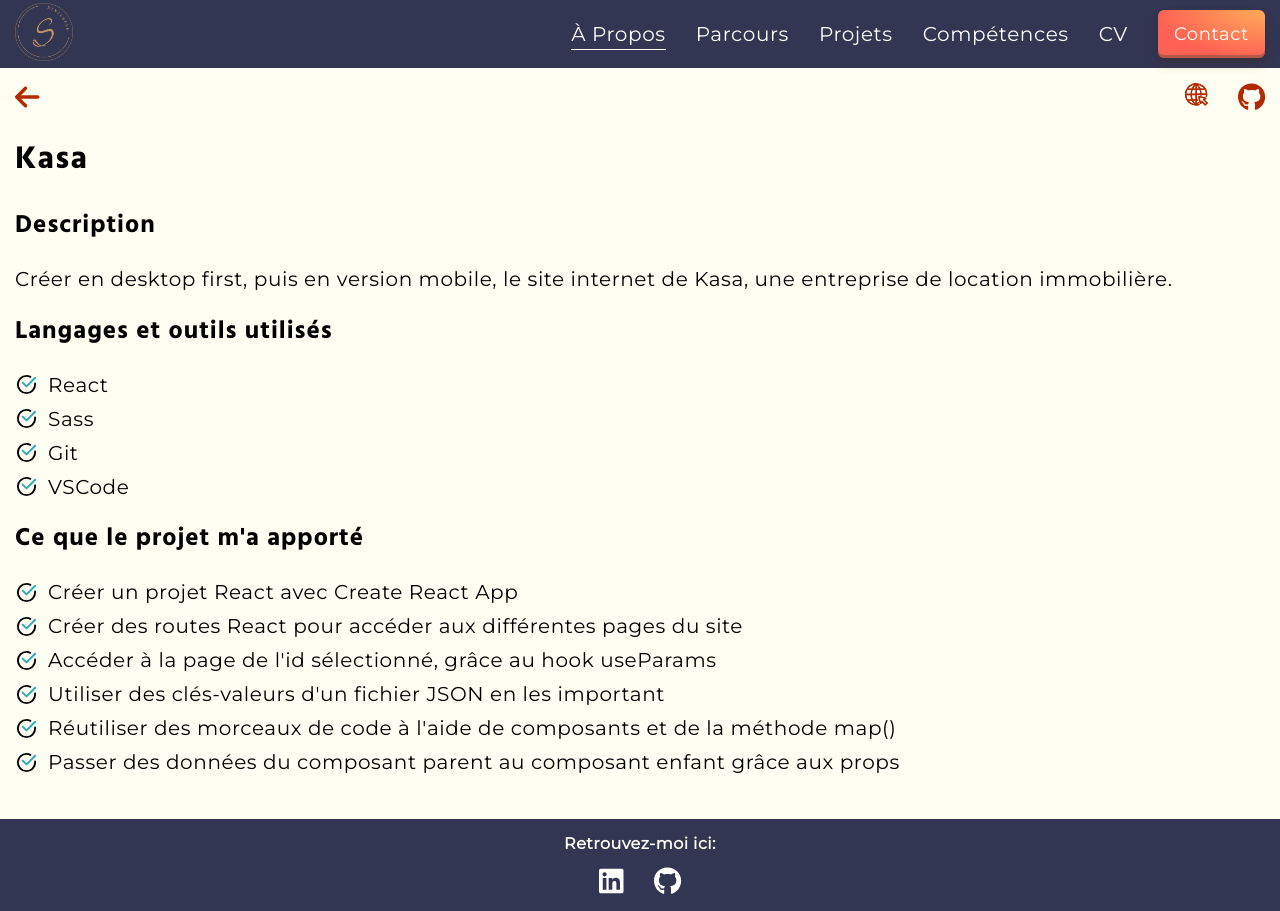
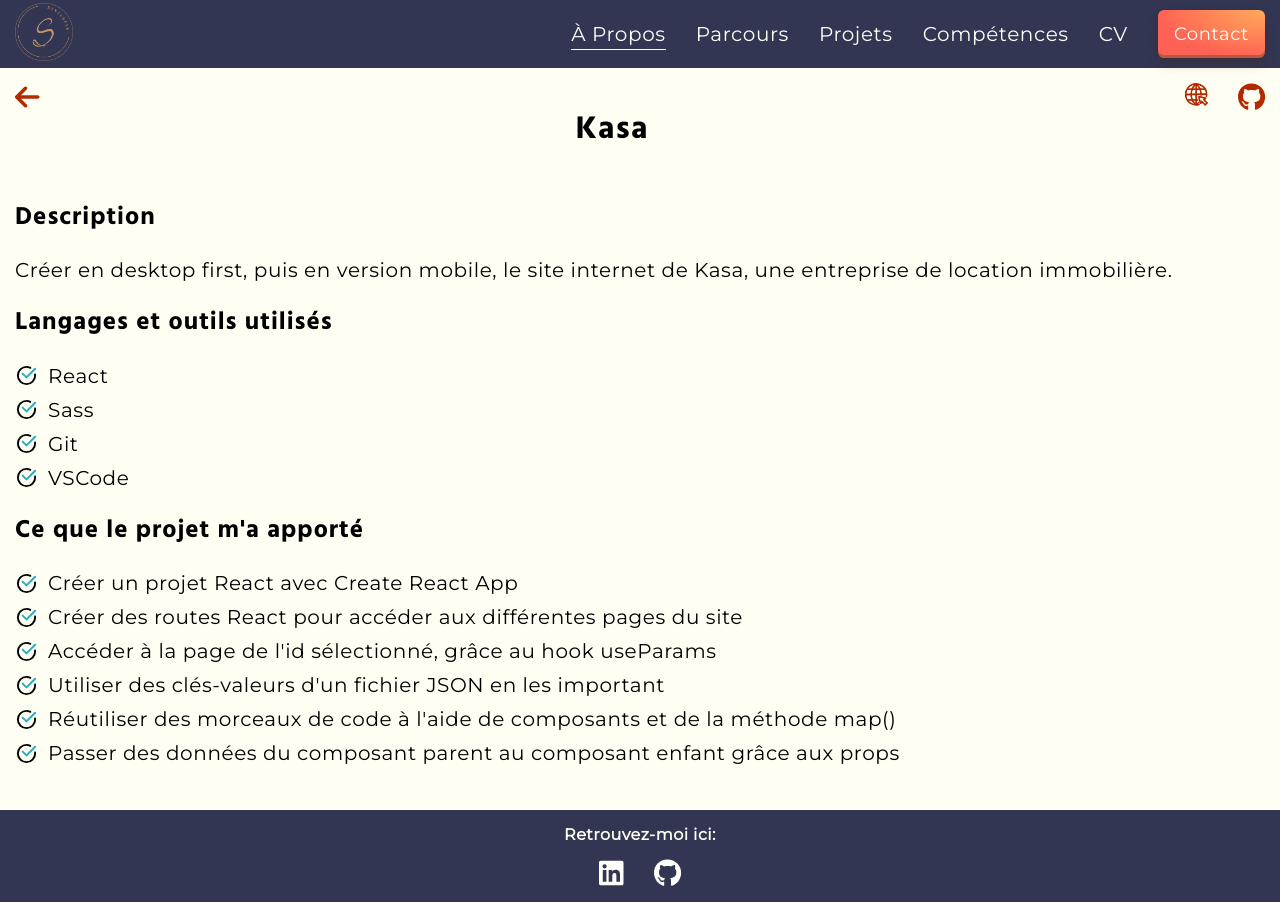
Before and after one commit to Christellaa/portfolio, a React (Create React App) app: page /projects/1 in a window 1280 px wide. Built offline with nearby package versions, Linux system fonts and the light colour scheme.

Commit message:
Move title to the top with links

```diff
--- a/src/components/Project/ProjectDetails.jsx
+++ b/src/components/Project/ProjectDetails.jsx
@@ -39,6 +39,7 @@ export default function ProjectDetails() {
             <FontAwesomeIcon icon={faArrowLeft} className="colorBtn icon" />
           </Link>
         </motion.span>
+        <h1>{title}</h1>
         <span className="flex space" whileHover={hoveredIcon}>
           {website !== null && (
             <motion.span whileHover={hoveredIcon}>
@@ -64,7 +65,6 @@ export default function ProjectDetails() {
         </span>
       </div>
       <div>
-        <h1>{title}</h1>
         <h2>Description</h2>
         <p>{description}</p>
         <h2>Langages et outils utilisés</h2>
```
